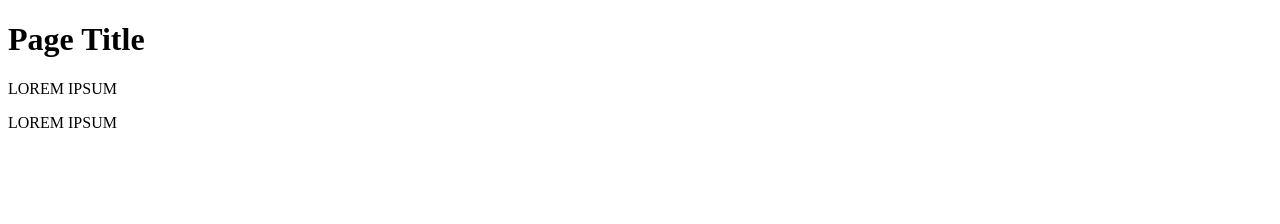
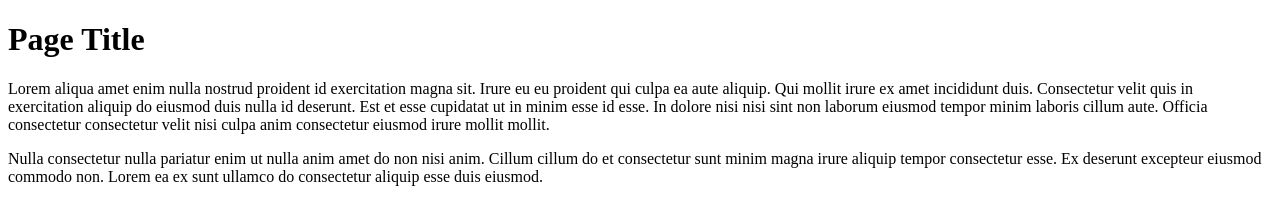
Before and after one commit to kuerth/wustltest, a plain HTML site: page index.html in a window 1280 px wide. Drawn offline with nearby package versions, Linux system fonts and the light colour scheme; files that its build step writes are made by us from their sources.

Commit message:
Commit changes

```diff
--- a/index.html
+++ b/index.html
@@ -10,11 +10,9 @@
   <body>
     <h1>Page Title</h1>
 
-    <p>
-      LOREM IPSUM</p>
+    <p>Lorem aliqua amet enim nulla nostrud proident id exercitation magna sit. Irure eu eu proident qui culpa ea aute aliquip. Qui mollit irure ex amet incididunt duis. Consectetur velit quis in exercitation aliquip do eiusmod duis nulla id deserunt. Est et esse cupidatat ut in minim esse id esse. In dolore nisi nisi sint non laborum eiusmod tempor minim laboris cillum aute. Officia consectetur consectetur velit nisi culpa anim consectetur eiusmod irure mollit mollit.</p>
 
-    <p>
-      LOREM IPSUM</p>
+    <p>Nulla consectetur nulla pariatur enim ut nulla anim amet do non nisi anim. Cillum cillum do et consectetur sunt minim magna irure aliquip tempor consectetur esse. Ex deserunt excepteur eiusmod commodo non. Lorem ea ex sunt ullamco do consectetur aliquip esse duis eiusmod.</p>
 
   </body>
 
```
